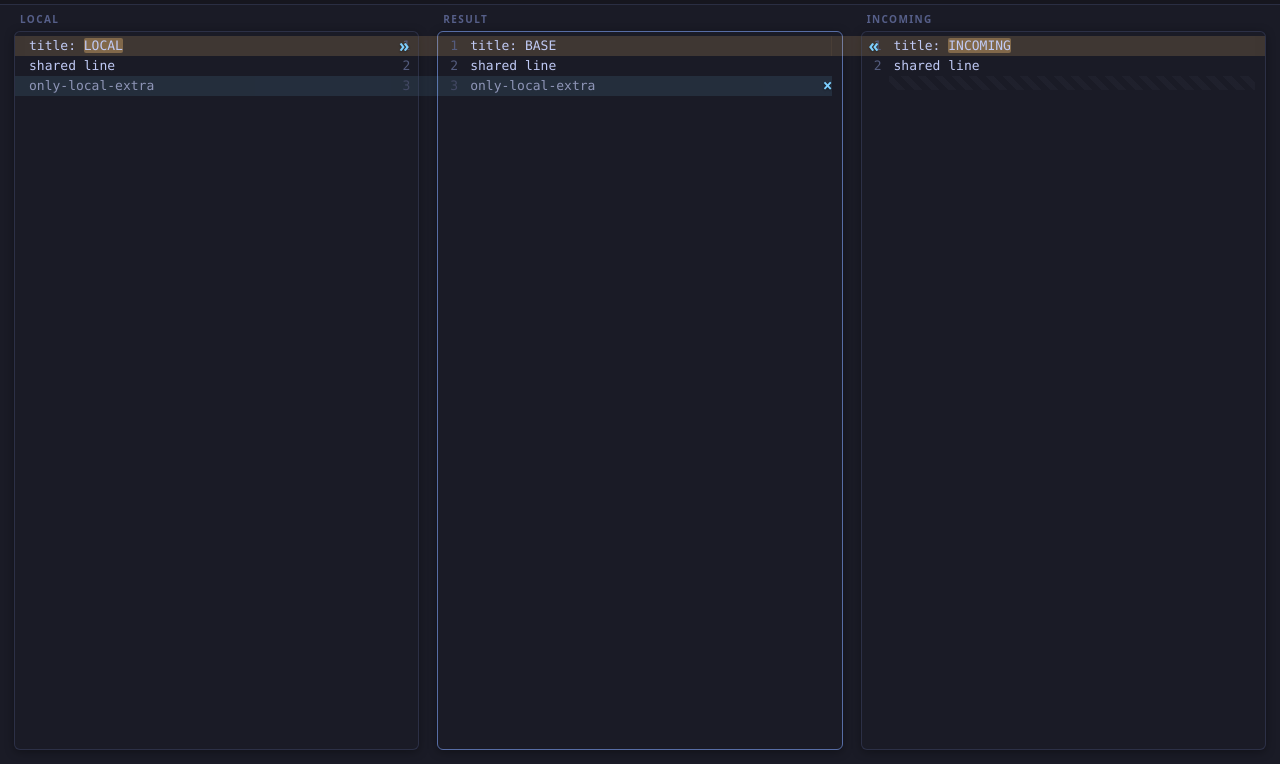
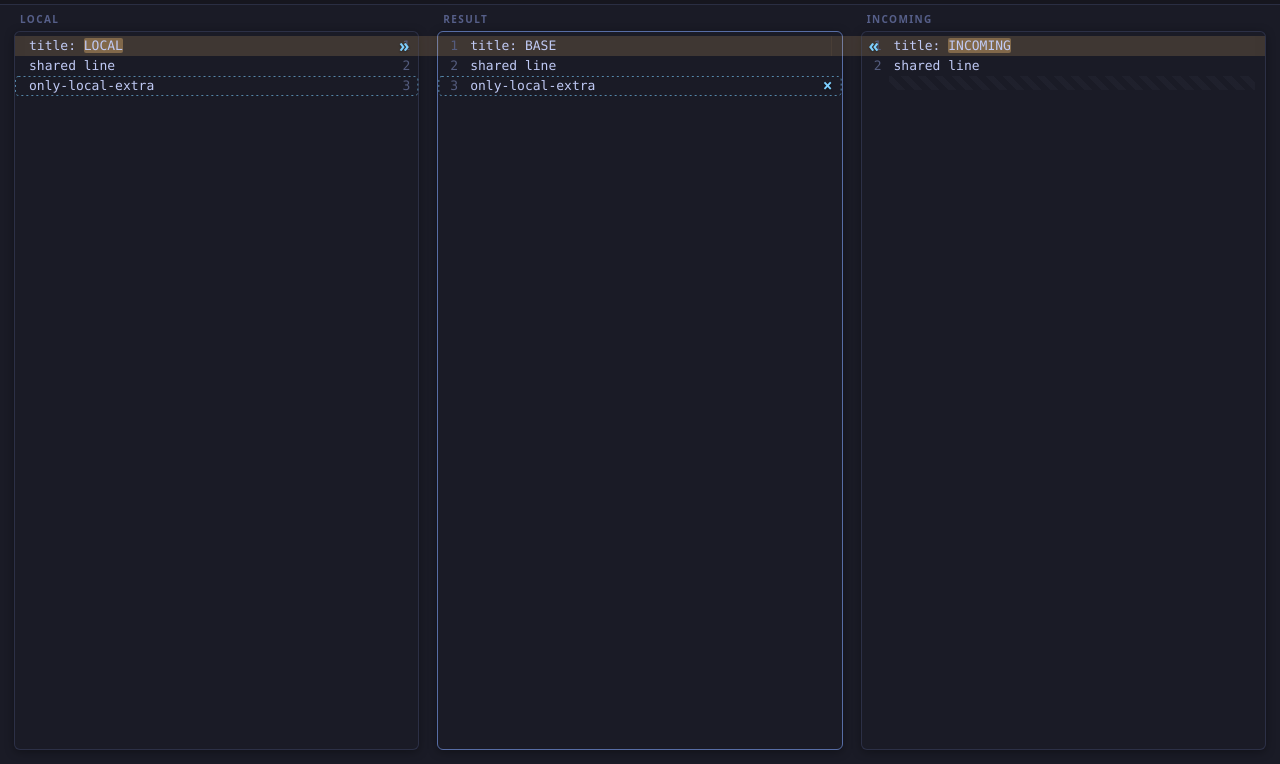
Before and after one commit to mayckol/mcr, a website built with Vite: page ui/index.html in a window 1280 px wide. Shown: the part 36-800 px from the top of the page. Built offline with nearby package versions, Linux system fonts and the light colour scheme.

Commit message:
feat(ui): resolved change shows a dotted outline, not a filled band
An accepted change drops its fill entirely — line band, gutter tint, and word
marks — and the connector overlay draws a full-pane-width dotted outline where
it was, so the region reads as a ghost rather than a dimmed highlight. Skip
the ribbon for resolved hunks too; the apply arrow is already hidden once
resolved, leaving only revert.

```diff
--- a/ui/src/connectors/overlay.ts
+++ b/ui/src/connectors/overlay.ts
@@ -91,6 +91,17 @@ export class ConnectorOverlay {
       const hasLocal = conflict || h.origin === "local" || h.origin === "both";
       const hasIncoming = conflict || h.origin === "incoming" || h.origin === "both";
 
+      // A resolved change carries no fill and no ribbon — a dotted outline marks
+      // where each side's band used to be, so the accepted region reads as a ghost.
+      if (!strong) {
+        // Span the full pane width (scroller edge to edge, scrollbar rail included)
+        // so the ghost matches the filled band's reach rather than stopping short.
+        if (hasLocal) this.outline(this.left, h.local_range, lr.left - cr.left, lr.right - cr.left, h.category, cr.top);
+        this.outline(this.result, h.result_range, rr.left - cr.left, rr.right - cr.left, h.category, cr.top);
+        if (hasIncoming) this.outline(this.right, h.incoming_range, ir.left - cr.left, ir.right - cr.left, h.category, cr.top);
+        continue;
+      }
+
       // Outer-rail caps first, so the connector ribbons paint over them. Cap a side
       // only when it is banded (it participated in the change) — an unbanded side
       // would otherwise get a stray tint in its scrollbar rail.
@@ -120,6 +131,34 @@ export class ConnectorOverlay {
         }
       }
     }
+  }
+
+  // Dotted outline around a resolved hunk's line range in one pane — the ghost of
+  // a change that no longer carries a fill. No-op for an empty range (e.g. the
+  // deleted side of a removal) or when the range is off-screen.
+  private outline(
+    view: EditorView,
+    range: LineRange,
+    xLeft: number,
+    xRight: number,
+    cat: ChangeRegion["category"],
+    offY: number
+  ) {
+    if (range.end <= range.start || xRight <= xLeft) return;
+    const e = edge(view, range);
+    if (!e) return;
+    const rect = document.createElementNS(SVG_NS, "rect");
+    rect.setAttribute("x", String(xLeft + 0.5));
+    rect.setAttribute("y", String(e.top - offY + 0.5));
+    rect.setAttribute("width", String(xRight - xLeft - 1));
+    rect.setAttribute("height", String(e.bottom - e.top - 1));
+    rect.setAttribute("rx", "3");
+    rect.style.fill = "none";
+    rect.style.stroke = CATEGORY_COLORS[cat].connector;
+    rect.style.strokeWidth = "1";
+    rect.style.strokeDasharray = "2 3";
+    rect.style.strokeOpacity = "0.6";
+    this.svg.appendChild(rect);
   }
 
   // Fill a pane's reserved scrollbar rail with the band tint across a hunk's line
--- a/ui/src/highlight/decorations.ts
+++ b/ui/src/highlight/decorations.ts
@@ -42,15 +42,17 @@ function build(view: EditorView, pane: PaneName, hunks: ChangeRegion[]): Decorat
 
   for (const h of hunks) {
     if (!participates(h, pane)) continue;
+    // A resolved change drops its fill entirely; the connector overlay outlines
+    // where it was with a dotted border instead (accept = ghost, not a filled band).
+    if (isResolved(h)) continue;
     const { start, end } = rangeFor(h, pane);
     const colors = CATEGORY_COLORS[h.category];
-    const dim = isResolved(h) ? " mcr-resolved" : "";
     for (let ln = start; ln < end && ln < docLines; ln++) {
       const line = view.state.doc.line(ln + 1);
       decos.push(
         Decoration.line({
           attributes: {
-            class: `mcr-band mcr-${h.category}${dim}`,
+            class: `mcr-band mcr-${h.category}`,
             style: `background:${colors.band}`,
           },
         }).range(line.from)
@@ -94,11 +96,11 @@ function buildGutter(view: EditorView, pane: PaneName, hunks: ChangeRegion[]): R
   const ordered = [...hunks].sort((a, b) => rangeFor(a, pane).start - rangeFor(b, pane).start);
   for (const h of ordered) {
     if (!participates(h, pane)) continue;
+    if (isResolved(h)) continue;
     const { start, end } = rangeFor(h, pane);
-    const dim = isResolved(h) ? " mcr-g-resolved" : "";
     for (let ln = start; ln < end && ln < docLines; ln++) {
       const line = view.state.doc.line(ln + 1);
-      builder.add(line.from, line.from, new BandGutterMarker(`mcr-g mcr-g-${h.category}${dim}`));
+      builder.add(line.from, line.from, new BandGutterMarker(`mcr-g mcr-g-${h.category}`));
     }
   }
   return builder.finish();
--- a/ui/src/styles.css
+++ b/ui/src/styles.css
@@ -250,7 +250,6 @@ button { font: inherit; }
 
 .mcr-filler { background: repeating-linear-gradient(45deg, transparent, transparent 6px, color-mix(in srgb, var(--fg) 3%, transparent) 6px, color-mix(in srgb, var(--fg) 3%, transparent) 12px); }
 .mcr-band { border-radius: 0; }
-.mcr-resolved { opacity: 0.7; }
 .mcr-word { border-radius: 2px; }
 
 /* Gutter (line-number column) shares the change tint, overlapping the editor. */
@@ -258,7 +257,6 @@ button { font: inherit; }
 .cm-gutterElement.mcr-g-removed { background: var(--band-removed); }
 .cm-gutterElement.mcr-g-modified { background: var(--band-modified); }
 .cm-gutterElement.mcr-g-conflicting { background: var(--band-conflicting); }
-.cm-gutterElement.mcr-g-resolved { opacity: 0.7; }
 
 .mcr-gizmo {
   min-width: 20px;
```
